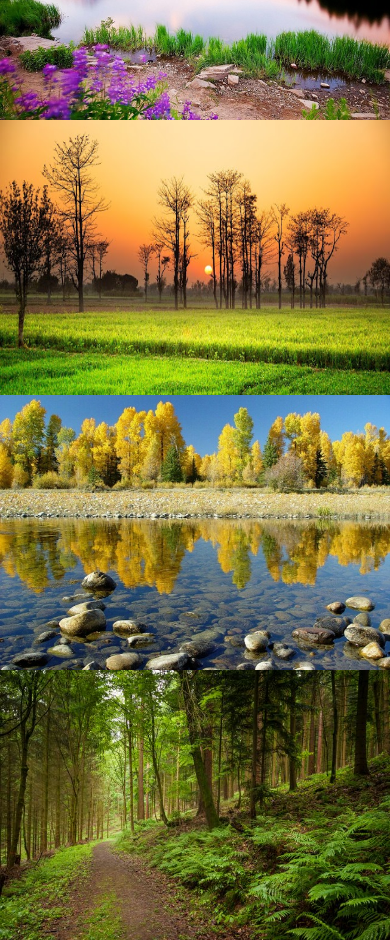
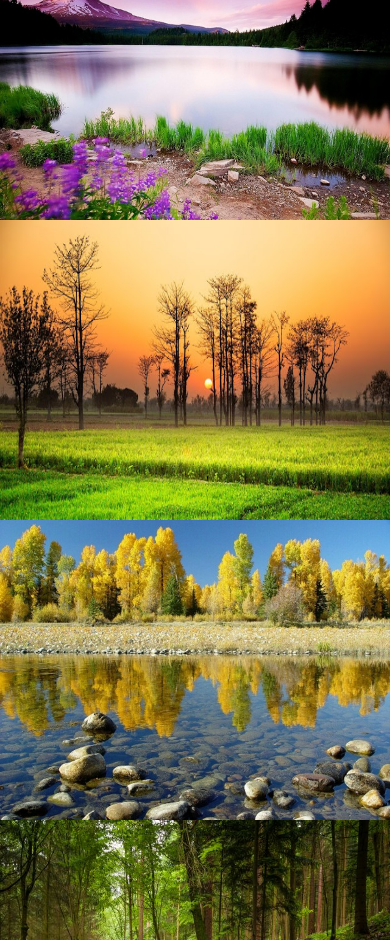
Before and after one commit to Pumala/imagegallery, a plain HTML site: page index.html in a window 390 px wide. Shown: the part 1060-2000 px from the top of the page. Drawn offline with Linux system fonts and the light colour scheme.

Commit message:
update media queries

```diff
--- a/css/styles.css
+++ b/css/styles.css
@@ -111,10 +111,6 @@ h1 {
     height: inherit;
 }
 
-.hidden {
-    display: none;
-}
-
 @media screen and (max-width: 775px) {
     .container {
         width: 100%;
@@ -134,9 +130,6 @@ h1 {
     .bigLeftArrow, .bigRightArrow, .smallLeftArrow, .smallRightArrow {
         display: block;
     }
-    .hidden {
-        display: block;
-    }
     .top {
         height: 80px;
     }
@@ -148,6 +141,6 @@ h1 {
 @media screen and (max-width: 550px) {
     .small-img {
         width: 100%;
-        height: 275px;
+        height: 300px;
     }
 }
--- a/index.html
+++ b/index.html
@@ -28,10 +28,10 @@
             <img id="smallImg1" class="small-img" src="css/images/nature1.jpg" alt="nature photo">
             <img id="smallImg2" class="small-img" src="css/images/nature2.jpg" alt="nature photo">
             <img id="smallImg3" class="small-img" src="css/images/nature3.jpg" alt="nature photo">
-            <img class="small-img hidden" src="css/images/nature4.jpg" alt="nature photo">
-            <img class="small-img hidden" src="css/images/nature5.jpg" alt="nature photo">
-            <img class="small-img hidden" src="css/images/nature6.jpg" alt="nature photo">
-            <img class="small-img hidden" src="css/images/nature7.jpg" alt="nature photo">
+            <img class="small-img" src="css/images/nature4.jpg" alt="nature photo">
+            <img class="small-img" src="css/images/nature5.jpg" alt="nature photo">
+            <img class="small-img" src="css/images/nature6.jpg" alt="nature photo">
+            <img class="small-img" src="css/images/nature7.jpg" alt="nature photo">
             <i id="smallRightArrow" class="fa tinyArrows fa-chevron-right fa-2x" aria-hidden="true"></i>
         </div>
         </div>
```
